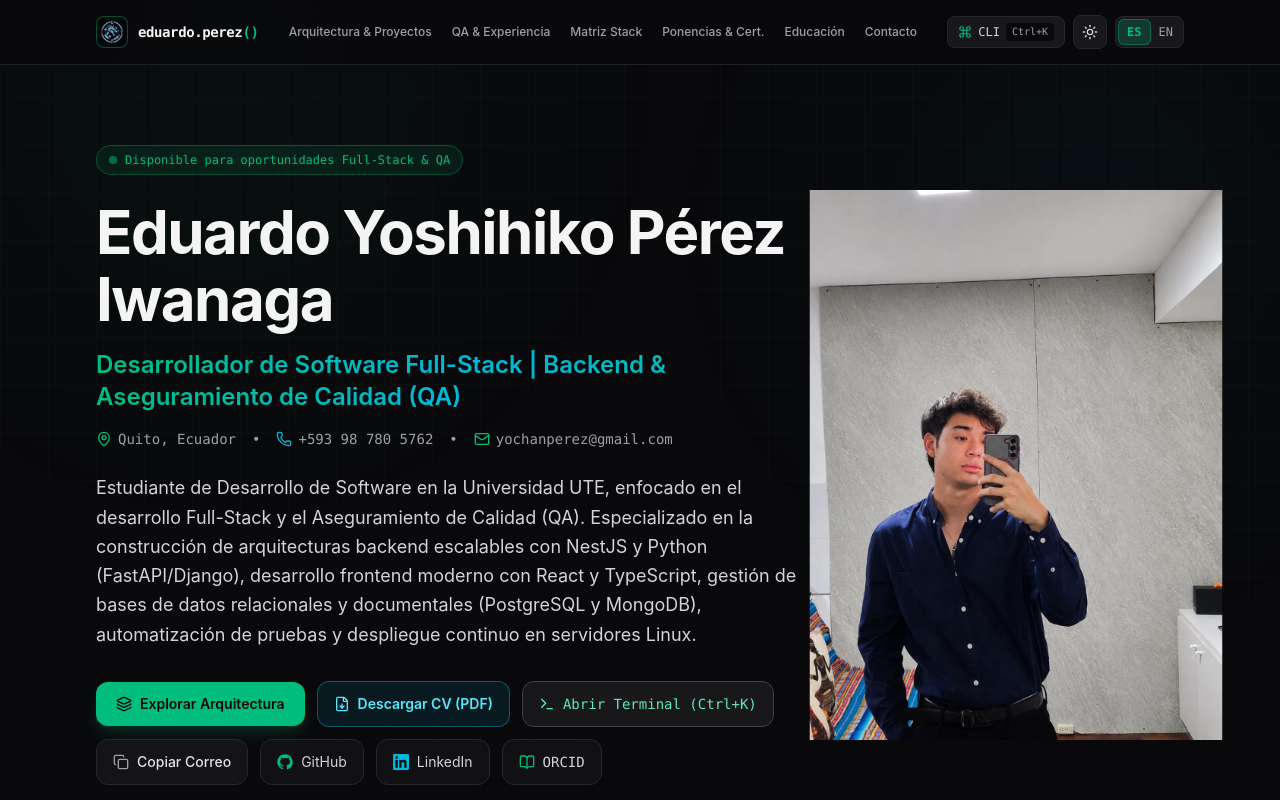
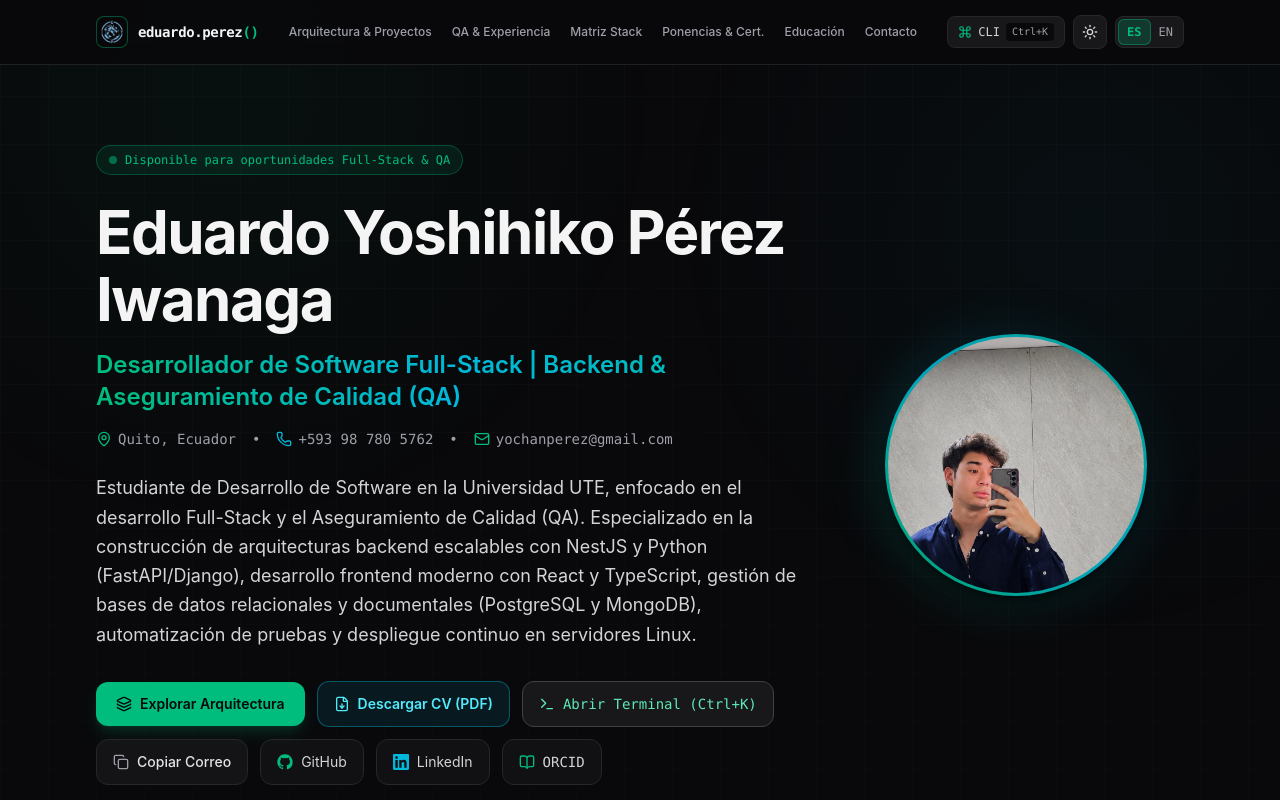
Before and after one commit to yochanperez/eduardo-perez-portfolio, a React (Vite) app: page / in a window 1280 px wide. Shown: the top 800 px of the page. Built offline with nearby package versions, Linux system fonts and the light colour scheme.

Commit message:
style: aumentar tamaño de avatar en Hero

```diff
--- a/src/App.tsx
+++ b/src/App.tsx
@@ -1549,15 +1549,17 @@ export default function App() {
               <div className="relative group">
                 <div className="absolute -inset-2 rounded-full bg-gradient-to-tr from-emerald-500/20 via-cyan-500/15 to-transparent blur-xl pointer-events-none" />
                 <div
-                  className={`relative p-[3px] rounded-full bg-gradient-to-tr from-emerald-500/80 via-cyan-400/70 to-teal-500/80 shadow-lg ${
+                  className={`relative p-[3px] rounded-full bg-gradient-to-tr from-emerald-500/85 via-cyan-400/75 to-teal-500/85 shadow-lg ${
                     isDark ? 'shadow-black/50' : 'shadow-zinc-300/60'
                   }`}
                 >
-                  <img
-                    src={AVATAR_FILE_PATH}
-                    alt={t.hero.name}
-                    className="w-full h-full object-cover object-[58%_25%] scale-125 origin-center"
-                  />
+                  <div className="w-52 h-52 sm:w-64 sm:h-64 rounded-full overflow-hidden">
+                    <img
+                      src={AVATAR_FILE_PATH}
+                      alt={t.hero.name}
+                      className="w-full h-full object-cover object-[58%_25%] scale-125 origin-center"
+                    />
+                  </div>
                 </div>
               </div>
             </div>
```
